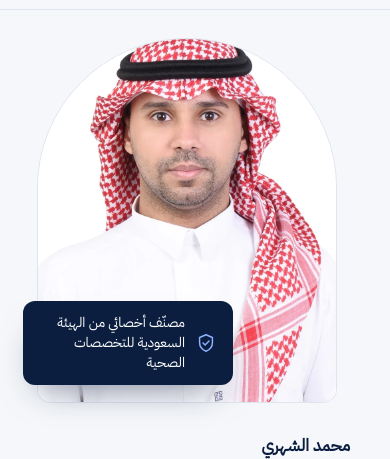
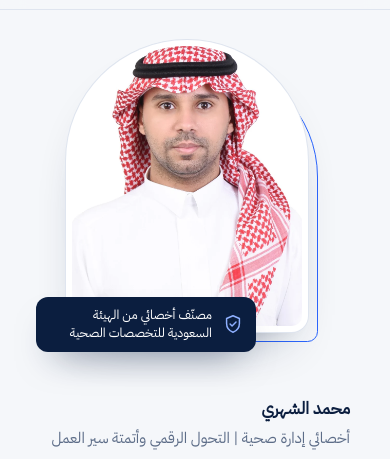
Before and after one commit to MohdAlshehri/MohdAlshehri.github.io, an Astro site: page / in a window 390 px wide. Shown: the part 57-516 px from the top of the page. Built offline with nearby package versions, Linux system fonts and the light colour scheme; Astro itself is replaced by a stand-in of ours; a web font is replaced by a local one.

Commit message:
Smaller portrait with branded offset frame and shadow
Co-Authored-By: Claude Opus 5.5 <noreply@anthropic.com>
Claude-Session: https://claude.ai/code/session_01Hvw5DNMpzFwq6nM2XTyygW

```diff
--- a/src/components/HomePage.astro
+++ b/src/components/HomePage.astro
@@ -196,10 +196,15 @@ const strengthIcons = ["discover", "flow", "spark", "precise"];
   .focus li { display: flex; align-items: center; gap: 8px; }
   .focus li::before { content: ""; inline-size: 7px; block-size: 7px; border-radius: 50%; border: 1.5px solid var(--volt); }
 
-  .portrait { margin: 0; position: relative; max-inline-size: 370px; justify-self: center; }
-  .photo { border-radius: 200px 200px 18px 18px; overflow: hidden; background: #fff; border: 1px solid var(--mist); aspect-ratio: 895 / 1088; }
+  .portrait { margin: 0; position: relative; inline-size: 100%; max-inline-size: 300px; justify-self: center; isolation: isolate; }
+  /* إطار أزرق مزاح خلف الصورة بنفس شكلها */
+  .portrait::before { content: ""; position: absolute; inset: 0; transform: translate(-16px, 16px); border-radius: 200px 200px 18px 18px; border: 1.5px solid var(--volt); z-index: -1; }
+  :global([dir="rtl"]) .portrait::before { transform: translate(16px, 16px); }
+  /* توهج أزرق خفيف */
+  .portrait::after { content: ""; position: absolute; inset: 12% 8% -4%; border-radius: 50%; background: radial-gradient(closest-side, rgba(44,102,255,.22), transparent); filter: blur(24px); z-index: -2; }
+  .photo { border-radius: 200px 200px 18px 18px; overflow: hidden; background: #fff; aspect-ratio: 895 / 1088; box-shadow: 0 0 0 6px #fff, 0 0 0 7px var(--mist), 0 28px 50px -22px rgba(11,30,63,.45), 0 10px 18px -12px rgba(11,30,63,.25); }
   .photo img { inline-size: 100%; block-size: 100%; object-fit: cover; object-position: center 20%; }
-  .badge { position: absolute; inset-inline-start: -28px; inset-block-end: 28px; display: flex; gap: 10px; align-items: center; max-inline-size: 250px; background: var(--ink); color: #fff; padding: 12px 16px; border-radius: 12px; font-size: .86rem; line-height: 1.45; box-shadow: 0 18px 36px -18px rgba(11,30,63,.6); }
+  .badge { position: absolute; inset-inline-start: -40px; inset-block-end: 22px; display: flex; gap: 10px; align-items: center; max-inline-size: 240px; background: var(--ink); color: #fff; padding: 12px 16px; border-radius: 12px; font-size: .86rem; line-height: 1.45; box-shadow: 0 18px 36px -18px rgba(11,30,63,.6); }
   .badge :global(svg) { color: #8fb0ff; flex: none; }
 
   .strip { position: relative; padding: 0; block-size: 150px; margin-top: clamp(4px, 2vw, 24px); }
@@ -215,8 +220,9 @@ const strengthIcons = ["discover", "flow", "spark", "precise"];
 
   @media (max-width: 860px) {
     .hero-grid { grid-template-columns: 1fr; padding-inline-start: var(--gutter); }
-    .portrait { max-inline-size: 300px; order: -1; }
-    .badge { inset-inline-start: auto; inset-inline-end: -14px; inset-block-end: 18px; max-inline-size: 210px; }
+    .portrait { max-inline-size: 230px; order: -1; margin-block: 8px 8px; }
+    .badge { inset-inline-start: auto; inset-inline-end: -36px; inset-block-end: -26px; max-inline-size: 220px; font-size: .8rem; padding: 9px 12px; }
+    .portrait { margin-block-end: 40px; }
     .strip-d { display: none; } .strip-m { display: block !important; }
     .tag-hand { inset-inline-start: calc(var(--line-x) + 150px); top: 100px; font-size: 1.15rem; }
     .tag-sys { inset-inline-start: calc(var(--line-x) + 30px); top: 22px; font-size: .85rem; }
```
